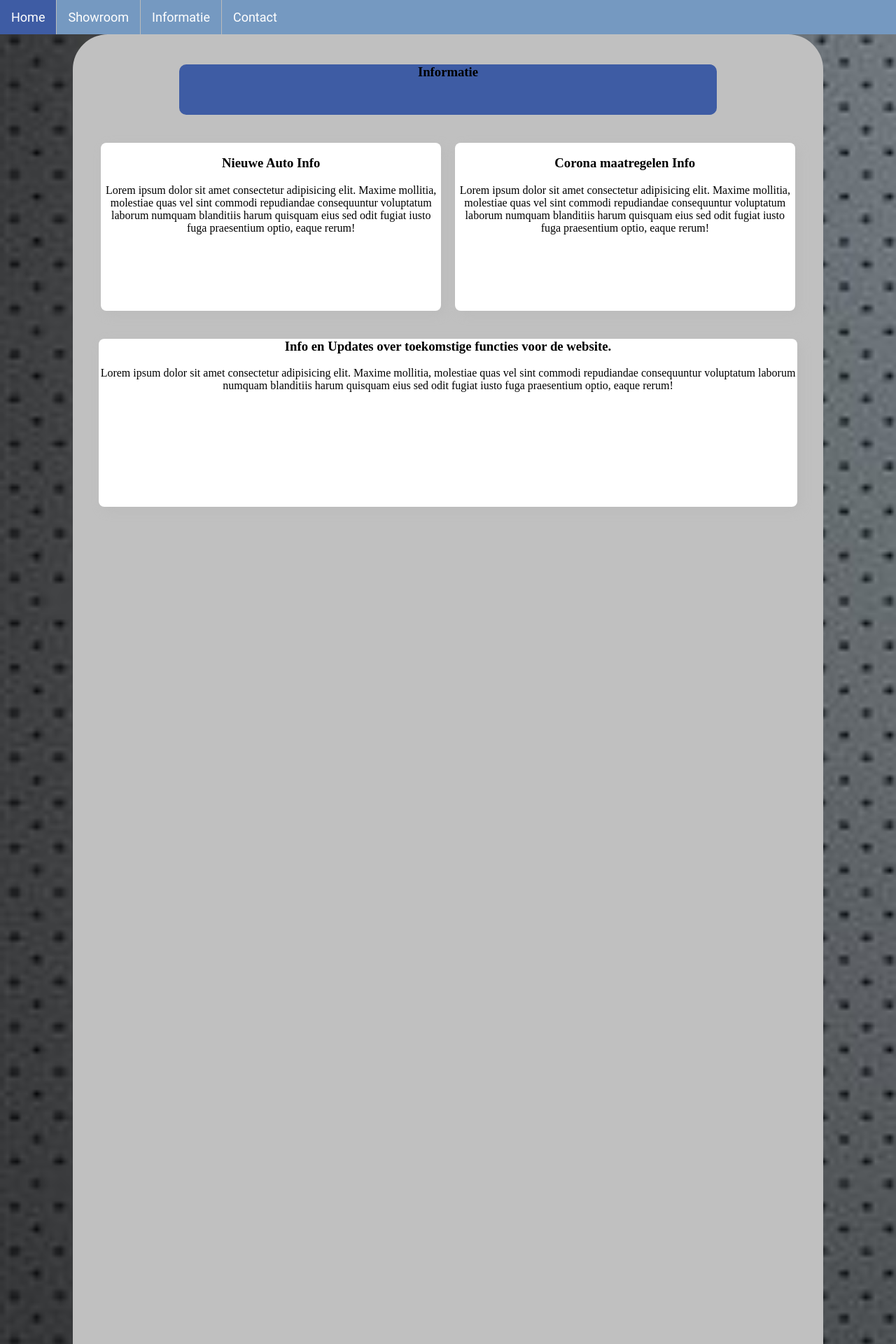
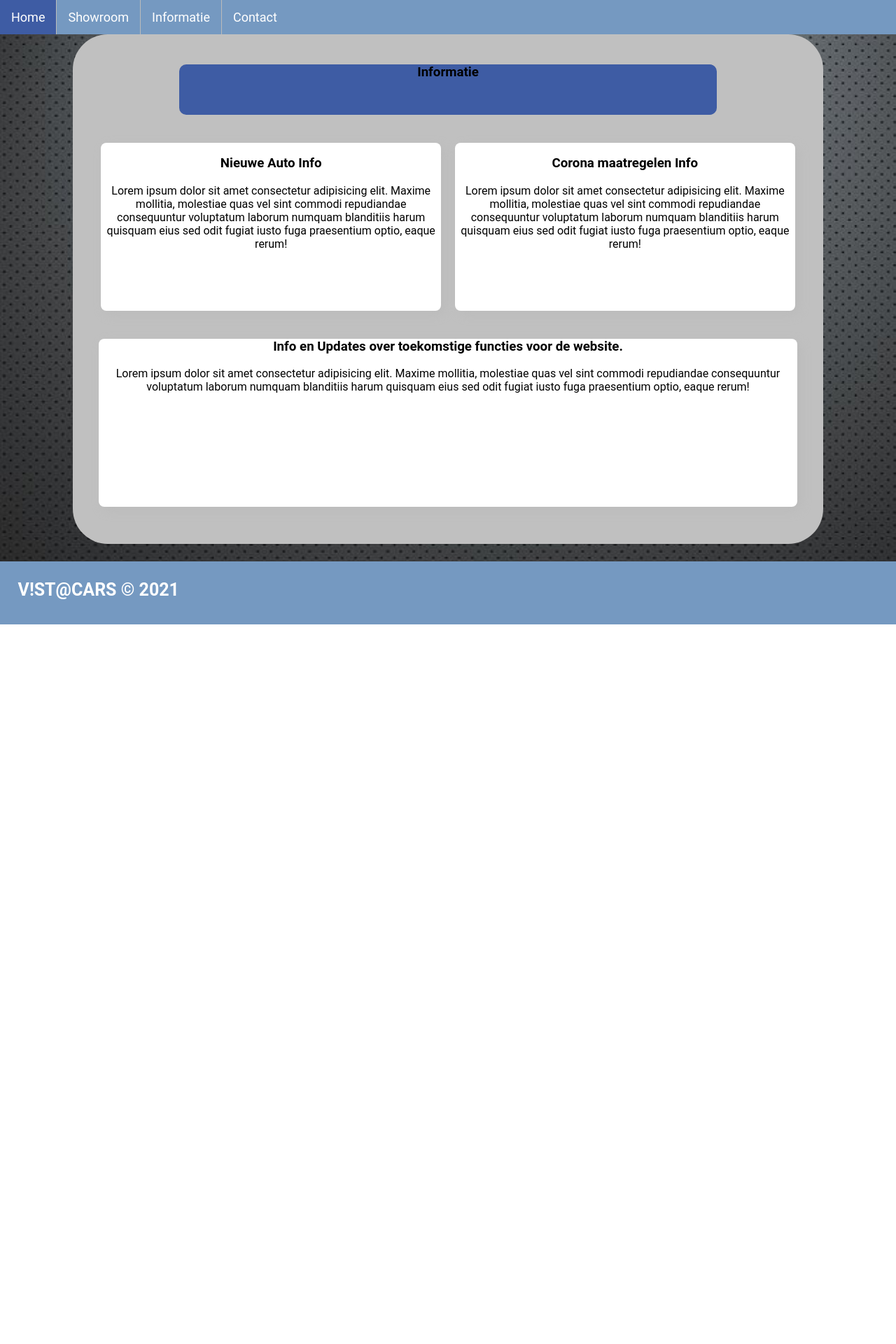
Before and after one commit to BLO3MPJ3/challenge6.2, a PHP site: page /info.php in a window 1280 px wide. Shown: the top 1920 px of the page at 70% size. After the commit the page ends 892 px from the top, so only its background shows below. Run offline with PHP 8.4, Linux system fonts and the light colour scheme.

Commit message:
font hetzelfde overal

```diff
--- a/csstemplates/contact.css
+++ b/csstemplates/contact.css
@@ -13,7 +13,7 @@
   margin-bottom: 1vh;
   background: url('../images/achtergrond.jpg') no-repeat;
   background-size: cover;
-  font-family: 'Open Sans', sans-serif;
+  font-family: 'Roboto', sans-serif;
 }
 
 .location_info {
--- a/csstemplates/info.css
+++ b/csstemplates/info.css
@@ -1,6 +1,10 @@
+body {
+  font-family: 'Roboto', sans-serif;
+}
+
 .info {
   width: 80vw;
-  height: 358vh;
+  height: 85vh;
   padding: 3vh;
   background: rgb(192, 192, 192);
   margin-top: 2px;
```
